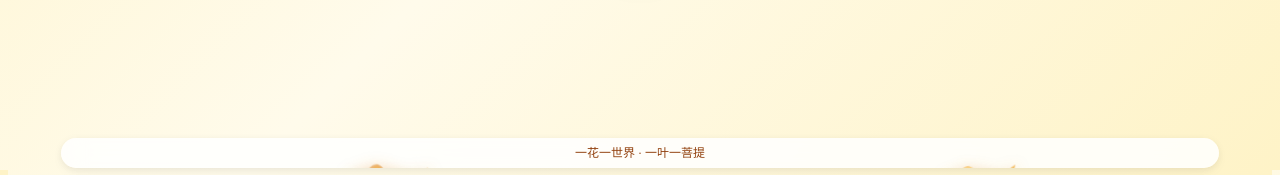
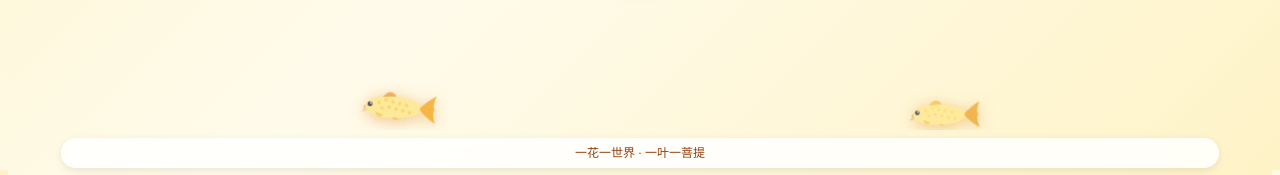
Before and after one commit to sikenali/msst, a Vue app: page / in a window 1280 px wide. Shown: the part 630-805 px from the top of the page. Built offline with nearby package versions, Linux system fonts and the light colour scheme.

Commit message:
refactor: 将锦鲤移到 footer-inner 上方，头朝向中间

```diff
--- a/src/views/HomePage.vue
+++ b/src/views/HomePage.vue
@@ -440,10 +440,9 @@ function reload() {
 
     <!-- 底部版权 -->
     <footer class="home-footer">
-      <div class="footer-inner">
-        <!-- 锦鲤特效 -->
-        <div class="koi-container">
-          <svg class="koi koi--left" viewBox="0 0 120 60" fill="none" xmlns="http://www.w3.org/2000/svg">
+      <!-- 锦鲤特效 - 在 footer 上方游动 -->
+      <div class="koi-swim-area">
+        <svg class="koi koi--left-facing" viewBox="0 0 120 60" fill="none" xmlns="http://www.w3.org/2000/svg">
           <!-- 锦鲤胡须 -->
           <path d="M18 33 Q15 38 12 36" stroke="#D97706" stroke-width="0.8" fill="none" opacity="0.6" />
           <path d="M18 35 Q14 39 11 38" stroke="#D97706" stroke-width="0.8" fill="none" opacity="0.6" />
@@ -488,7 +487,7 @@ function reload() {
             </linearGradient>
           </defs>
         </svg>
-          <svg class="koi koi--right" viewBox="0 0 120 60" fill="none" xmlns="http://www.w3.org/2000/svg">
+        <svg class="koi koi--right-facing" viewBox="0 0 120 60" fill="none" xmlns="http://www.w3.org/2000/svg">
           <!-- 锦鲤胡须 -->
           <path d="M102 33 Q105 38 108 36" stroke="#B45309" stroke-width="0.8" fill="none" opacity="0.6" />
           <path d="M102 35 Q106 39 109 38" stroke="#B45309" stroke-width="0.8" fill="none" opacity="0.6" />
@@ -534,6 +533,7 @@ function reload() {
           </defs>
         </svg>
       </div>
+      <div class="footer-inner">
         <p class="footer-text">
           <span v-if="lotteryType === 'ssq'">一花一世界 · 一叶一菩提</span>
           <span v-else>道生一 一生二 · 二生三 三生万物</span>
@@ -872,6 +872,182 @@ function reload() {
   padding: 12px 0;
   position: relative;
   z-index: 10;
+}
+
+/* 锦鲤游动区域 - 在 footer-inner 上方 */
+.koi-swim-area {
+  position: relative;
+  max-width: 1158px;
+  margin: 0 auto 8px;
+  height: 50px;
+  overflow: hidden;
+  border-radius: 12px;
+}
+
+/* 锦鲤基础样式 */
+.koi {
+  position: absolute;
+  width: 70px;
+  height: 35px;
+  opacity: 0.85;
+  filter: drop-shadow(0 3px 8px rgba(217, 119, 6, 0.5));
+  will-change: transform, left, right, top, opacity;
+}
+
+/* 左侧锦鲤 - 头朝右（向中间） */
+.koi--left-facing {
+  animation: koi-swim-left-facing 20s cubic-bezier(0.45, 0.05, 0.55, 0.95) infinite;
+}
+
+/* 右侧锦鲤 - 头朝左（向中间） */
+.koi--right-facing {
+  animation: koi-swim-right-facing 25s cubic-bezier(0.45, 0.05, 0.55, 0.95) infinite;
+}
+
+/* 左侧锦鲤游动动画 - 头始终朝右（向中间） */
+@keyframes koi-swim-left-facing {
+  0% {
+    left: 5%;
+    top: 30%;
+    transform: rotate(0deg) scale(0.85);
+    opacity: 0;
+  }
+  5% {
+    opacity: 0.85;
+  }
+  /* 波浪形游动 */
+  15% {
+    left: 15%;
+    top: 50%;
+    transform: rotate(-5deg) scale(0.9);
+  }
+  25% {
+    left: 25%;
+    top: 25%;
+    transform: rotate(4deg) scale(0.92);
+  }
+  /* 轻微跳跃 */
+  35% {
+    left: 35%;
+    top: 60%;
+    transform: rotate(-6deg) scale(0.95);
+  }
+  45% {
+    left: 42%;
+    top: 35%;
+    transform: rotate(3deg) scale(0.9);
+  }
+  /* 接近中间减速 */
+  55% {
+    left: 48%;
+    top: 45%;
+    transform: rotate(-3deg) scale(0.88);
+  }
+  /* 中间转身 */
+  60% {
+    left: 50%;
+    top: 40%;
+    transform: rotate(15deg) scale(0.82);
+  }
+  /* 转身后返回 */
+  65% {
+    left: 48%;
+    top: 50%;
+    transform: rotate(-10deg) scale(0.85);
+  }
+  75% {
+    left: 40%;
+    top: 30%;
+    transform: rotate(5deg) scale(0.88);
+  }
+  85% {
+    left: 25%;
+    top: 55%;
+    transform: rotate(-4deg) scale(0.85);
+  }
+  95% {
+    left: 10%;
+    opacity: 0.85;
+  }
+  100% {
+    left: 5%;
+    top: 30%;
+    transform: rotate(0deg) scale(0.85);
+    opacity: 0;
+  }
+}
+
+/* 右侧锦鲤游动动画 - 头始终朝左（向中间） */
+@keyframes koi-swim-right-facing {
+  0% {
+    right: 5%;
+    top: 30%;
+    transform: scaleX(-1) rotate(0deg) scale(0.8);
+    opacity: 0;
+  }
+  5% {
+    opacity: 0.75;
+  }
+  /* 波浪形游动 */
+  15% {
+    right: 15%;
+    top: 50%;
+    transform: scaleX(-1) rotate(5deg) scale(0.85);
+  }
+  25% {
+    right: 25%;
+    top: 25%;
+    transform: scaleX(-1) rotate(-4deg) scale(0.88);
+  }
+  /* 轻微跳跃 */
+  35% {
+    right: 35%;
+    top: 60%;
+    transform: scaleX(-1) rotate(6deg) scale(0.9);
+  }
+  45% {
+    right: 42%;
+    top: 35%;
+    transform: scaleX(-1) rotate(-3deg) scale(0.85);
+  }
+  /* 接近中间减速 */
+  55% {
+    right: 48%;
+    top: 45%;
+    transform: scaleX(-1) rotate(3deg) scale(0.83);
+  }
+  /* 中间转身 */
+  60% {
+    right: 50%;
+    top: 40%;
+    transform: scaleX(-1) rotate(-15deg) scale(0.78);
+  }
+  /* 转身后返回 */
+  65% {
+    right: 48%;
+    top: 50%;
+    transform: scaleX(-1) rotate(10deg) scale(0.8);
+  }
+  75% {
+    right: 40%;
+    top: 30%;
+    transform: scaleX(-1) rotate(-5deg) scale(0.83);
+  }
+  85% {
+    right: 25%;
+    top: 55%;
+    transform: scaleX(-1) rotate(4deg) scale(0.8);
+  }
+  95% {
+    right: 10%;
+    opacity: 0.75;
+  }
+  100% {
+    right: 5%;
+    top: 30%;
+    transform: scaleX(-1) rotate(0deg) scale(0.8);
+    opacity: 0;
+  }
 }
 
 .footer-inner {
@@ -888,7 +1064,6 @@ function reload() {
   box-sizing: border-box;
   padding-top: 10px;
   padding-bottom: 10px;
-  overflow: hidden;
 }
 
 .footer-text {
@@ -903,229 +1078,6 @@ function reload() {
   z-index: 2;
 }
 
-/* 锦鲤容器 - 相对于 footer-inner 定位 */
-.koi-container {
-  position: absolute;
-  inset: 0;
-  overflow: hidden;
-  pointer-events: none;
-  z-index: 1;
-  border-radius: 16px;
-}
-
-/* 锦鲤基础样式 */
-.koi {
-  position: absolute;
-  width: 90px;
-  height: 45px;
-  opacity: 0;
-  filter: drop-shadow(0 3px 8px rgba(217, 119, 6, 0.5));
-  will-change: transform, left, right, top, opacity;
-}
-
-/* 左侧锦鲤 - 从左往右游（带波浪形、跳跃、转头） */
-.koi--left {
-  top: 20%;
-  animation: koi-swim-left 28s cubic-bezier(0.45, 0.05, 0.55, 0.95) infinite;
-}
-
-/* 右侧锦鲤 - 从右往左游（带波浪形、跳跃、转身） */
-.koi--right {
-  top: 55%;
-  animation: koi-swim-right 35s cubic-bezier(0.45, 0.05, 0.55, 0.95) infinite;
-}
-
-/* 锦鲤游动动画 - 从左到右（复杂路径，限制在容器内） */
-@keyframes koi-swim-left {
-  0% {
-    left: 5%;
-    transform: rotate(0deg) scale(0.85);
-    opacity: 0;
-  }
-  5% {
-    opacity: 0.8;
-  }
-  /* 波浪形游动 - 第一波 */
-  12% {
-    left: 15%;
-    top: 35%;
-    transform: rotate(-6deg) scale(0.9);
-  }
-  20% {
-    left: 25%;
-    top: 65%;
-    transform: rotate(4deg) scale(0.92);
-  }
-  /* 轻微跳跃 */
-  28% {
-    left: 32%;
-    top: 25%;
-    transform: rotate(-10deg) scale(0.95);
-  }
-  32% {
-    left: 36%;
-    top: 45%;
-    transform: rotate(2deg) scale(0.9);
-  }
-  /* 平稳游动 */
-  40% {
-    left: 45%;
-    top: 60%;
-    transform: rotate(-3deg) scale(0.92);
-  }
-  /* 快速摆尾转弯 */
-  48% {
-    left: 52%;
-    top: 30%;
-    transform: rotate(-12deg) scale(0.88);
-  }
-  /* 波浪形游动 - 第二波 */
-  56% {
-    left: 60%;
-    top: 65%;
-    transform: rotate(7deg) scale(0.93);
-  }
-  64% {
-    left: 68%;
-    top: 40%;
-    transform: rotate(-4deg) scale(0.95);
-  }
-  /* 转身动作 */
-  70% {
-    left: 72%;
-    top: 35%;
-    transform: rotate(18deg) scale(0.85);
-  }
-  74% {
-    left: 70%;
-    top: 50%;
-    transform: rotate(-8deg) scale(0.88);
-  }
-  /* 继续前进 */
-  80% {
-    left: 78%;
-    top: 65%;
-    transform: rotate(5deg) scale(0.92);
-  }
-  /* 小跳跃 */
-  86% {
-    left: 84%;
-    top: 30%;
-    transform: rotate(-8deg) scale(0.95);
-  }
-  90% {
-    left: 87%;
-    top: 50%;
-    transform: rotate(2deg) scale(0.9);
-  }
-  95% {
-    left: 90%;
-    opacity: 0.8;
-  }
-  100% {
-    left: 5%;
-    top: 50%;
-    transform: rotate(0deg) scale(0.85);
-    opacity: 0;
-  }
-}
-
-/* 锦鲤游动动画 - 从右到左（复杂路径，限制在容器内） */
-@keyframes koi-swim-right {
-  0% {
-    right: 5%;
-    top: 50%;
-    transform: scaleX(-1) rotate(0deg) scale(0.8);
-    opacity: 0;
-  }
-  5% {
-    opacity: 0.7;
-  }
-  /* 波浪形游动 - 第一波 */
-  12% {
-    right: 15%;
-    top: 65%;
-    transform: scaleX(-1) rotate(5deg) scale(0.85);
-  }
-  20% {
-    right: 25%;
-    top: 35%;
-    transform: scaleX(-1) rotate(-7deg) scale(0.88);
-  }
-  /* 轻微跳跃 */
-  28% {
-    right: 32%;
-    top: 70%;
-    transform: scaleX(-1) rotate(8deg) scale(0.9);
-  }
-  32% {
-    right: 36%;
-    top: 50%;
-    transform: scaleX(-1) rotate(-3deg) scale(0.85);
-  }
-  /* 平稳游动 */
-  40% {
-    right: 45%;
-    top: 35%;
-    transform: scaleX(-1) rotate(4deg) scale(0.88);
-  }
-  /* 快速摆尾转弯 */
-  48% {
-    right: 52%;
-    top: 65%;
-    transform: scaleX(-1) rotate(-10deg) scale(0.83);
-  }
-  /* 波浪形游动 - 第二波 */
-  56% {
-    right: 60%;
-    top: 30%;
-    transform: scaleX(-1) rotate(6deg) scale(0.9);
-  }
-  64% {
-    right: 68%;
-    top: 55%;
-    transform: scaleX(-1) rotate(-5deg) scale(0.92);
-  }
-  /* 转身动作 */
-  70% {
-    right: 72%;
-    top: 60%;
-    transform: scaleX(-1) rotate(-15deg) scale(0.8);
-  }
-  74% {
-    right: 70%;
-    top: 45%;
-    transform: scaleX(-1) rotate(6deg) scale(0.83);
-  }
-  /* 继续前进 */
-  80% {
-    right: 78%;
-    top: 30%;
-    transform: scaleX(-1) rotate(-4deg) scale(0.88);
-  }
-  /* 小跳跃 */
-  86% {
-    right: 84%;
-    top: 65%;
-    transform: scaleX(-1) rotate(10deg) scale(0.9);
-  }
-  90% {
-    right: 87%;
-    top: 50%;
-    transform: scaleX(-1) rotate(-2deg) scale(0.85);
-  }
-  95% {
-    right: 90%;
-    opacity: 0.7;
-  }
-  100% {
-    right: 5%;
-    top: 50%;
-    transform: scaleX(-1) rotate(0deg) scale(0.8);
-    opacity: 0;
-  }
-}
-
 /* 平板适配 */
 @media screen and (min-width: 768px) {
   .header-inner {
@@ -1309,10 +1261,13 @@ function reload() {
     font-size: 12px;
   }
 
+  .koi-swim-area {
+    height: 60px;
+  }
+
   .koi {
-    width: 100px;
-    height: 50px;
-    opacity: 0.7;
+    width: 90px;
+    height: 45px;
   }
 
   .bottom-spacer {
```
Lines whose indentation alone changed are shown as unchanged.
